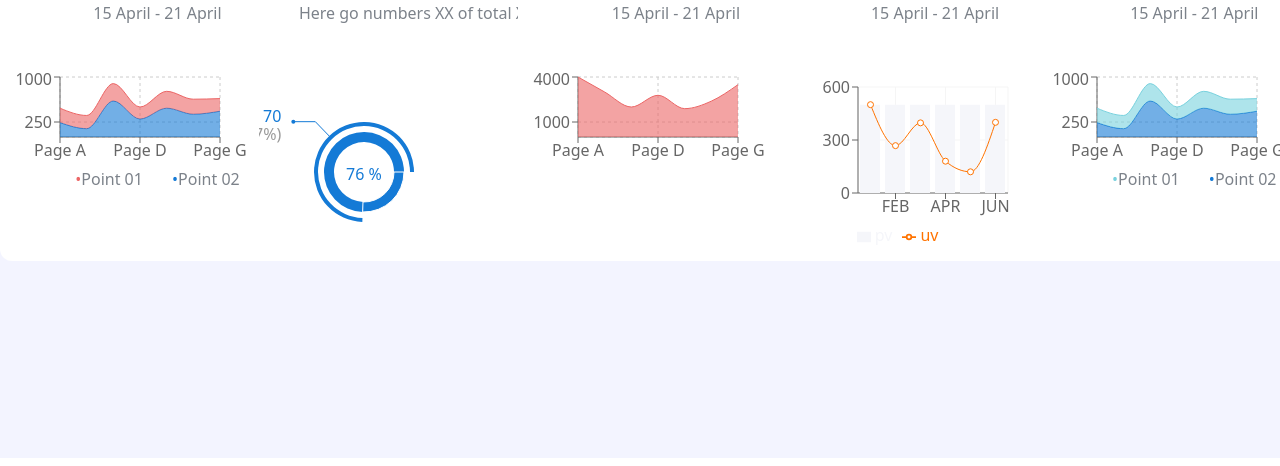
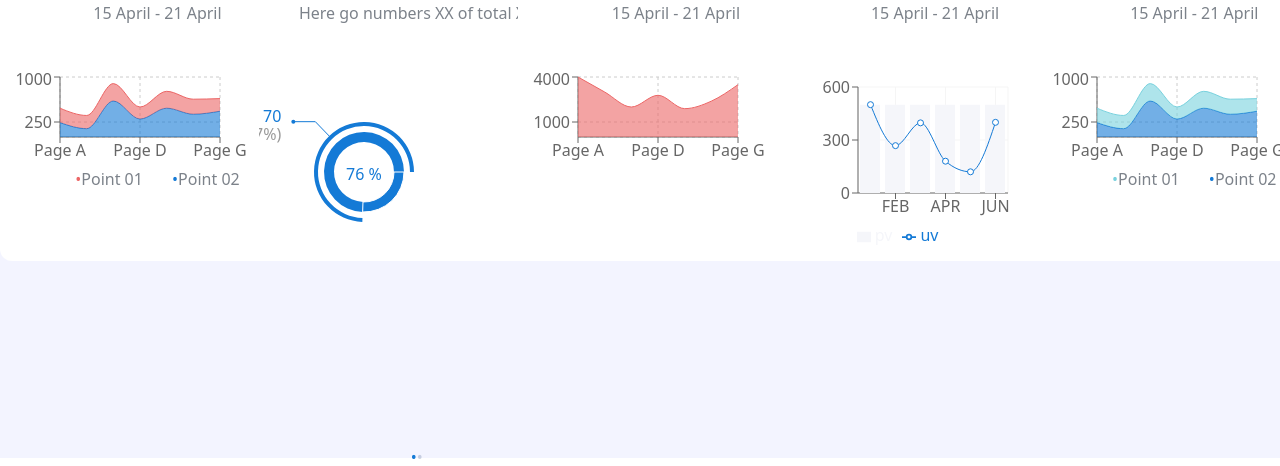
Before and after one commit to pereiraryan/charts, a React (Create React App) app: page / in a window 1280 px wide. Shown: the part 342-808 px from the top of the page. Built offline with nearby package versions, Linux system fonts and the light colour scheme.

Commit message:
charts up to design v4 with carrousel

```diff
--- a/package.json
+++ b/package.json
@@ -6,8 +6,10 @@
     "@testing-library/jest-dom": "^5.17.0",
     "@testing-library/react": "^13.4.0",
     "@testing-library/user-event": "^13.5.0",
+    "pure-react-carousel": "^1.32.0",
     "react": "^18.3.1",
     "react-dom": "^18.3.1",
+    "react-responsive-carousel": "^3.2.23",
     "react-scripts": "5.0.1",
     "recharts": "^2.13.3",
     "web-vitals": "^2.1.4"
--- a/src/component/Circle.js
+++ b/src/component/Circle.js
@@ -1,5 +1,7 @@
 import React, { useCallback, useState } from "react";
 import { PieChart, Pie, Sector } from "recharts";
+import { CarouselProvider, Slider, Slide, ButtonBack, ButtonNext } from 'pure-react-carousel';
+import 'pure-react-carousel/dist/react-carousel.es.css';
 
 const data = [
   { name: "76 %", value: 70 },
@@ -89,7 +91,14 @@ export default function Circle() {
   );
 
   return (
-    <PieChart width={200} height={200}>
+    <CarouselProvider
+    naturalSlideWidth={100}
+    naturalSlideHeight={120}
+    totalSlides={3}
+   >
+
+   <Slider>
+     <Slide index={0}>      <PieChart width={200} height={200}>
         <Pie
           activeIndex={activeIndex}
           activeShape={renderActiveShape}
@@ -102,6 +111,39 @@ export default function Circle() {
           dataKey="value"
           onMouseEnter={onPieEnter}
         />
-    </PieChart>
+      </PieChart></Slide>
+     <Slide index={1}>      <PieChart width={200} height={200}>
+        <Pie
+          activeIndex={activeIndex}
+          activeShape={renderActiveShape}
+          data={data}
+          cx={100}
+          cy={100}
+          innerRadius={30}
+          outerRadius={40}
+          fill="#147AD6"
+          dataKey="value"
+          onMouseEnter={onPieEnter}
+        />
+      </PieChart></Slide>
+     <Slide index={2}>      <PieChart width={200} height={200}>
+        <Pie
+          activeIndex={activeIndex}
+          activeShape={renderActiveShape}
+          data={data}
+          cx={100}
+          cy={100}
+          innerRadius={30}
+          outerRadius={40}
+          fill="#147AD6"
+          dataKey="value"
+          onMouseEnter={onPieEnter}
+        />
+      </PieChart></Slide>
+   </Slider>
+
+   <ButtonBack><span className="text-[#147AD6]">•</span></ButtonBack>
+   <ButtonNext><span className="text-[#7388A95A]">•</span></ButtonNext>
+  </CarouselProvider>
   );
 }
--- a/src/component/ComposedBar.js
+++ b/src/component/ComposedBar.js
@@ -74,7 +74,7 @@ export default function ComposedBar() {
       <Tooltip />
       <Legend />
       <Bar dataKey="pv" barSize={20} fill="#F5F6FA" />
-      <Line type="monotone" dataKey="uv" stroke="#ff7300" />
+      <Line type="monotone" dataKey="uv" stroke="#147AD6" />
     </ComposedChart>
   );
 }
```
Also changed, not shown: 1 other file (tests, documents, lock files or other folders). Lines whose indentation alone changed are shown as unchanged.
